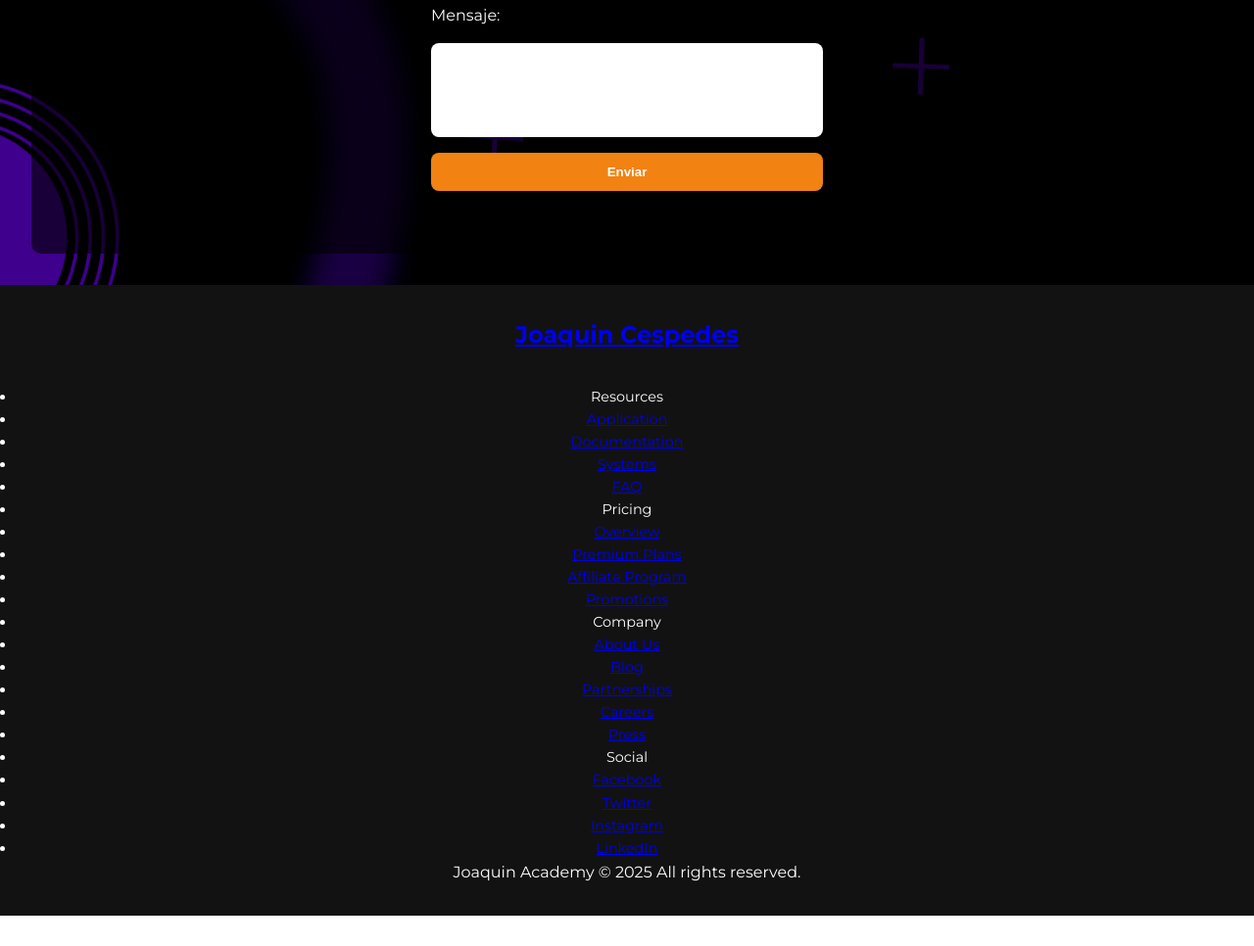
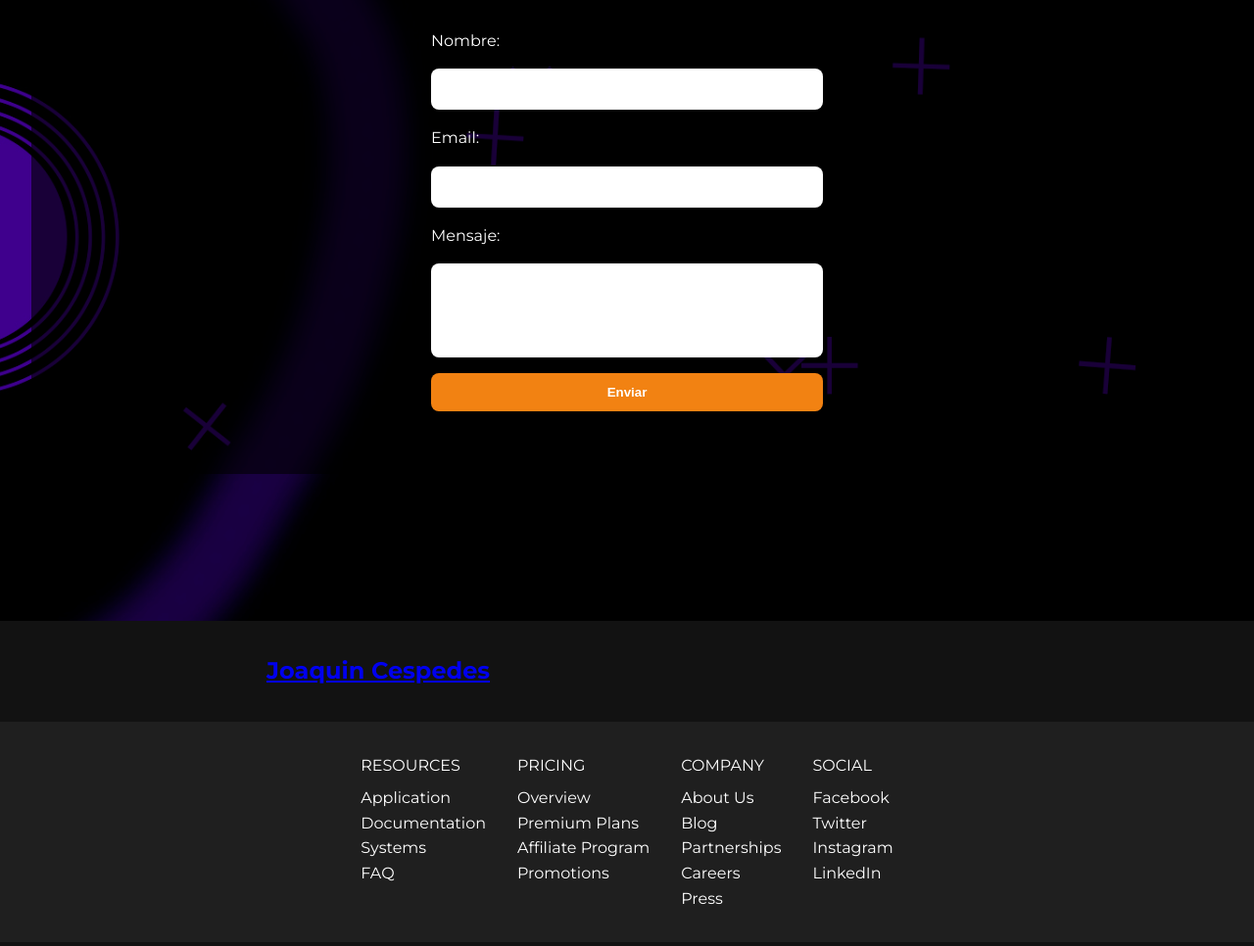
Before and after one commit to JoaquinC123/portafolio, a plain HTML site: page index.html in a window 1280 px wide. Shown: the part 1831-2797 px from the top of the page at 98% size. Before the commit the page ends 2766 px from the top, so only its background shows below. Drawn offline with Linux system fonts and the light colour scheme.

Commit message:
Update style.css

```diff
--- a/style.css
+++ b/style.css
@@ -172,47 +172,55 @@ nav .links a:hover {
 footer {
   background-color: #121212;
   color: var(--text-light);
-  text-align: center;
-  padding: 2rem 1rem;
 }
 
 .footer-top {
   display: flex;
-  flex-direction: column;
-  align-items: center;
-  gap: 1rem;
-}
-
-.footer-bottom {
-  margin-top: 1rem;
-  font-size: 0.9rem;
+  justify-content: space-between;
+  max-width: 800px;
+  margin: auto;
+  padding: 32px;
 }
 
 .social-icons {
   display: flex;
-  gap: 1rem;
+  gap: 16px;
 }
 
 .social-icons svg {
   width: 32px;
   height: 32px;
-  fill: white;
 }
 
-@media (min-width: 768px) {
-  .hero {
-    flex-direction: row;
-    text-align: left;
-    justify-content: center;
-    gap: 2rem;
-  }
+.footer-bottom {
+  background-color: #1f1f1f;
+  display: flex;
+  justify-content: center;
+  gap: 32px;
+  padding: 32px;
+}
 
-  .hero-text {
-    max-width: 600px;
-    text-align: left;
-  }
+.footer-bottom ul {
+  list-style: none;
+}
 
-  .sobremi-section {
-    flex-direction: row;
-  }
+.footer-bottom ul li:first-child {
+  color: white;
+  font-weight: 500;
+  margin-bottom: 8px;
+  text-transform: uppercase;
 }
+
+.footer-bottom ul li a {
+  color: var(--text-light);
+  text-decoration: none;
+}
+
+.copy {
+  padding: 16px;
+  text-align: center;
+}
+
+.footers {
+  margin-top: 150px;
+}
```
